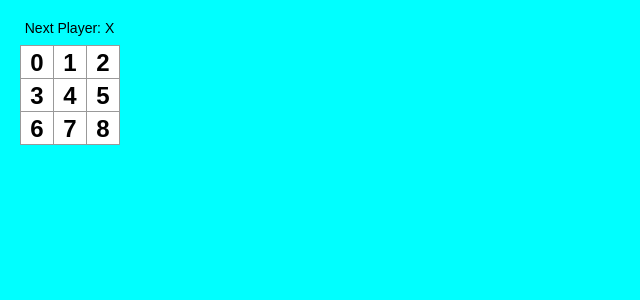
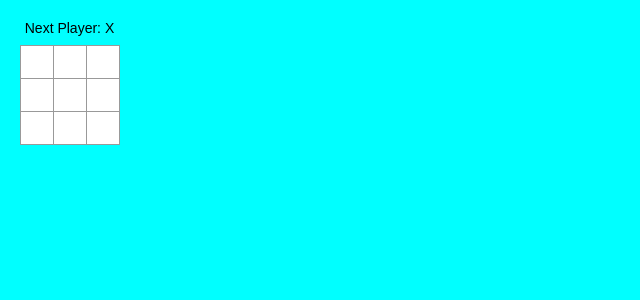
Before and after one commit to Geidy/tic-tac-toe, a React (Create React App) app: page / in a window 1280 px wide. Shown: the top 300 px of the page, without its empty margins (0-640 px from the left). Built offline with nearby package versions, Linux system fonts and the light colour scheme.

Commit message:
added onClick to pass it as a prop

```diff
--- a/src/component/Board.js
+++ b/src/component/Board.js
@@ -2,8 +2,15 @@ import React from 'react';
 import Square from './Square';
 
 class Board extends React.Component{
+    constructor(props){
+        super(props);
+        this.state = {squares: Array(9).fill(null),
+        };
+    }
     renderSquare(i) {
-        return <Square value={i} />;
+        return (<Square value={this.state.squares[i]}
+        onClick={() => this.handleClick(i)} />
+        );
     }
 
     render(){
```
